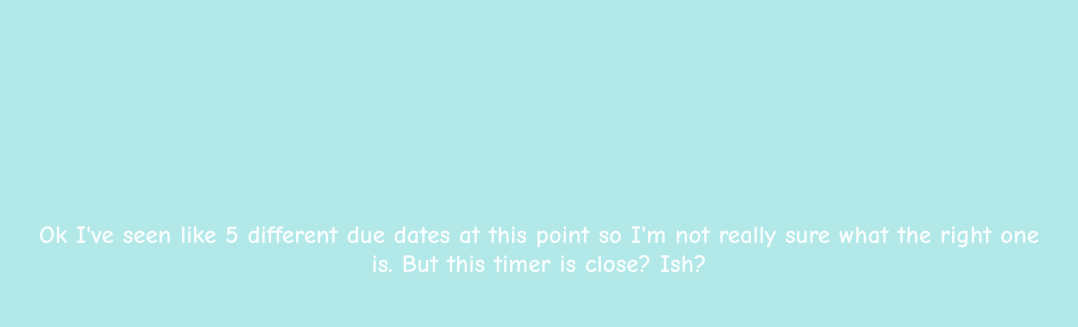
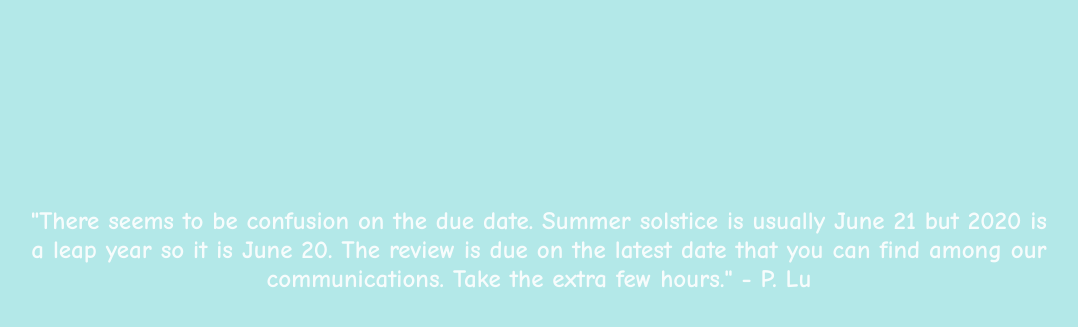
Before and after one commit to JaGure/Ponzy-Lit-Review-Countdown, a website built with Parcel: page index.html in a window 1280 px wide. Shown: the part 451-778 px from the top of the page, without its empty margins (101-1179 px from the left). Built offline with nearby package versions, Linux system fonts and the light colour scheme.

Commit message:
Updated msg

```diff
--- a/index.html
+++ b/index.html
@@ -21,8 +21,10 @@
       </div>
       <div id="msg-box" class="text-box">
         <p id="msg">
-          Ok I've seen like 5 different due dates at this point so I'm not
-          really sure what the right one is. But this timer is close? Ish?
+          "There seems to be confusion on the due date. Summer solstice is
+          usually June 21 but 2020 is a leap year so it is June 20. The review
+          is due on the latest date that you can find among our communications.
+          Take the extra few hours." - P. Lu
         </p>
       </div>
     </div>
```
